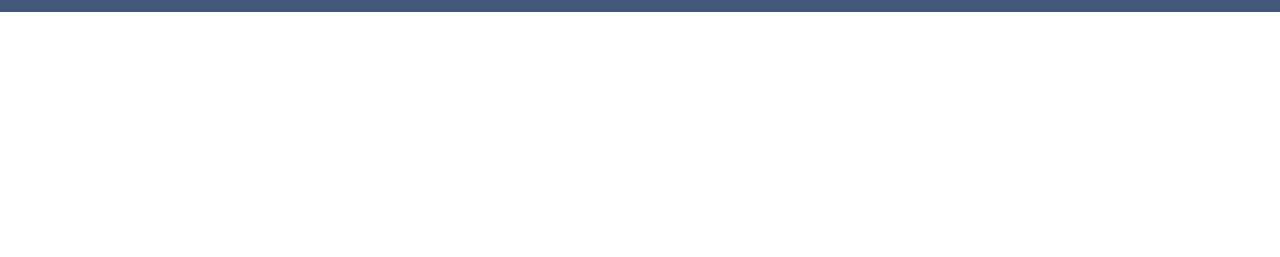
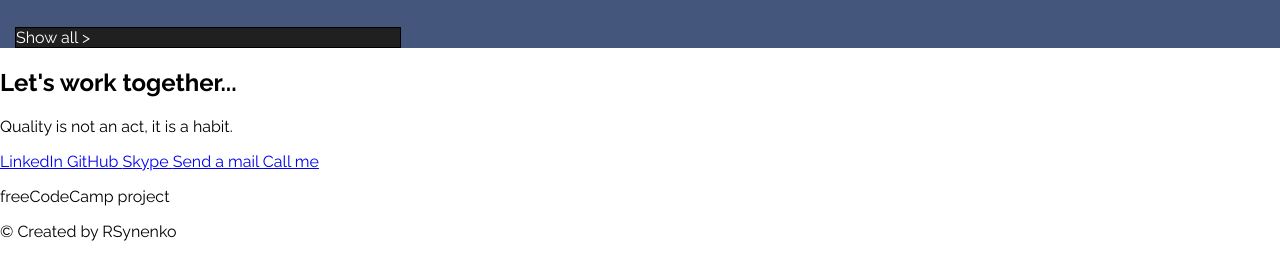
Before and after one commit to RostyslavSynenko/personal-portfolio-webpage, a plain HTML site: page index.html in a window 1280 px wide. Shown: the part 1884-2141 px from the top of the page. Before the commit the page ends 1896 px from the top, so only its background shows below. Drawn offline with Linux system fonts and the light colour scheme.

Commit message:
Update index.html

```diff
--- a/index.html
+++ b/index.html
@@ -65,14 +65,33 @@
           </p>
         </a>
       </div>
+      <a class="show-all-btn" href="https://github.com/RostyslavSynenko?tab=repositories" target="_blank">Show all <span>&#62</span></a>
     </section>
     <section id="contacts">
-
+      <h2>Let's work together...</h2>
+      <p>Quality is not an act, it is a habit.</p>
+      <div class="social-media">
+        <a class="linkedin-link" href="https://www.linkedin.com/in/rostyslav-synenko/" target="_blank">
+          LinkedIn
+        </a>
+        <a id="profile-link" class="github-link" href="https://github.com/RostyslavSynenko" target="_blank">
+          GitHub
+        </a>
+        <a class="skype-link" href="skype:effect08">
+          Skype
+        </a>
+        <a class="email-link" href="mailto:rostyslav.synenko@gmail.com">
+          Send a mail
+        </a>
+        <a class="phone-link" href="tel:+380967146518">
+          Call me
+        </a>
+      </div>
     </section>
   </main>
   <footer>
-
+    <p>freeCodeCamp project</p>
+    <p>© Created by RSynenko</p>
   </footer>
-  <script src="https://cdn.freecodecamp.org/testable-projects-fcc/v1/bundle.js"></script>
 </body>
 </html>
```
